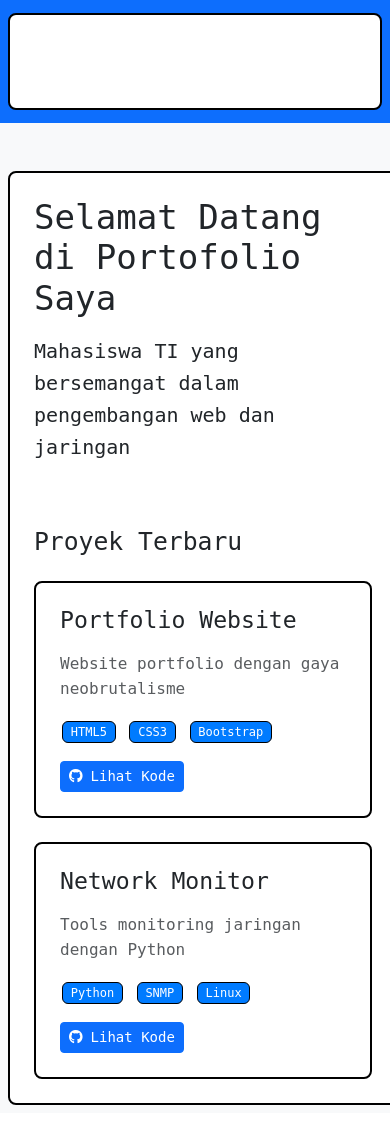
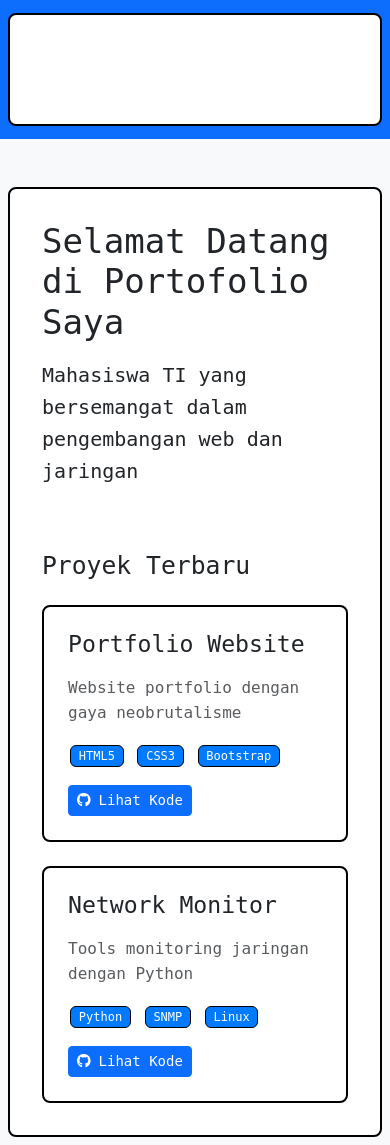
Before and after one commit to RvlDX/rvldx.github.io, a PHP site: page /index.html in a window 390 px wide. Before the commit the page ends 1105 px from the top, so only its background shows below. Run offline with PHP 8.4, Linux system fonts and the light colour scheme.

Commit message:
Update style.css

```diff
--- a/style.css
+++ b/style.css
@@ -1,8 +1,11 @@
 /* Base Styles */
 body {
+    margin: 0;
+    padding: 0;
     font-family: monospace;
     line-height: 1.6;
     background-color: #f8f9fa;
+    overflow-x: hidden; /* Pastikan tidak ada horizontal scroll */
 }
 
 /* Navbar */
@@ -17,12 +20,15 @@
 
 .container {
     max-width: 1200px;
-     margin: 1rem auto;
+    margin: 1rem auto; /* Atas-bawah 1rem, kiri-kanan otomatis */
     padding: 2rem;
     border: 2px solid #000;
     border-radius: 8px;
     background: #fff;
     box-sizing: border-box;
+    position: relative; /* Tambahkan ini untuk positioning yang konsisten */
+    left: 0; /* Pastikan tidak ada offset horizontal */
+    right: 0;
 }
 
 /* Navigation */
@@ -141,8 +147,10 @@
 /* Penyesuaian Mobile */
     @media (max-width: 991px) {
         .container {
-            margin: 0.5rem;
-            padding: 1.5rem;
+        margin: 0.5rem; /* Semua sisi 0.5rem */
+        width: calc(100% - 1rem); /* Hitung lebar dengan margin */
+        left: 0;
+        right: 0;
     }
 
     /* Perbaikan Ukuran Teks Paragraph */
```
Lines whose indentation alone changed are shown as unchanged.
